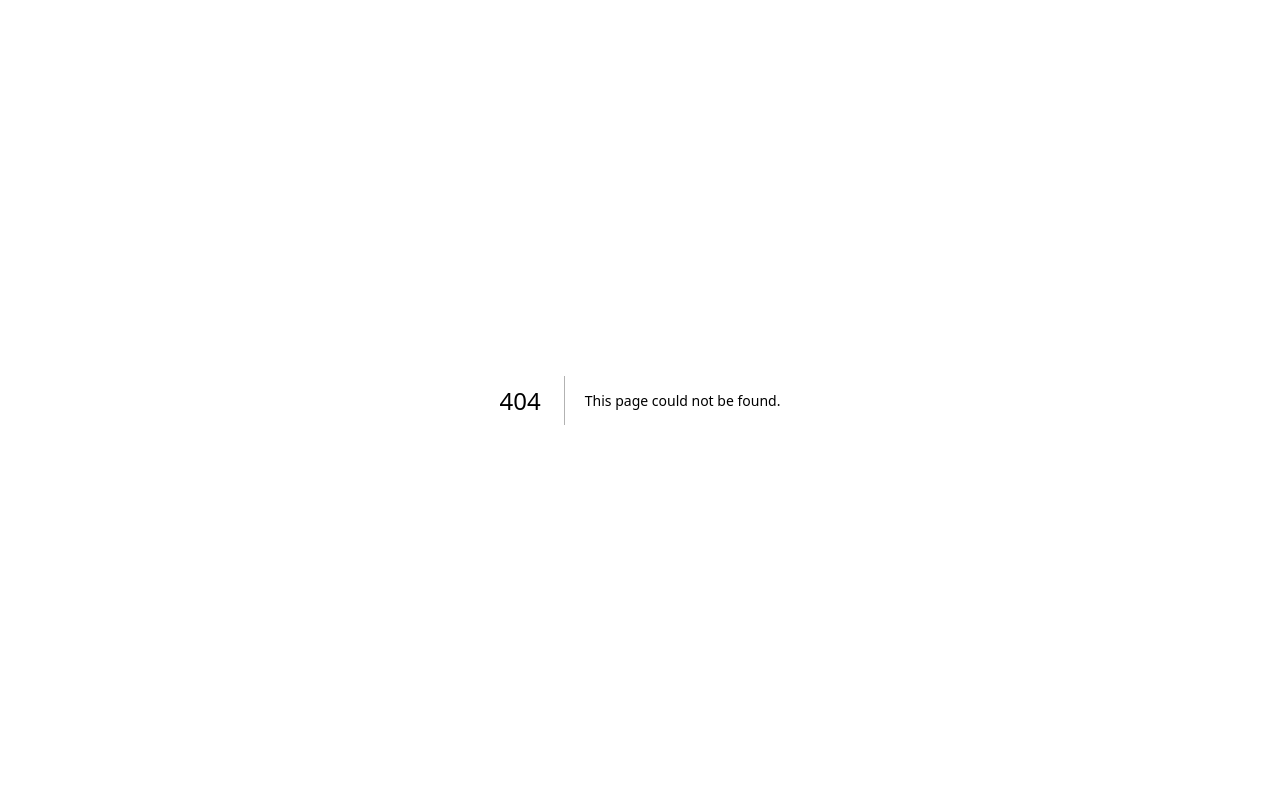
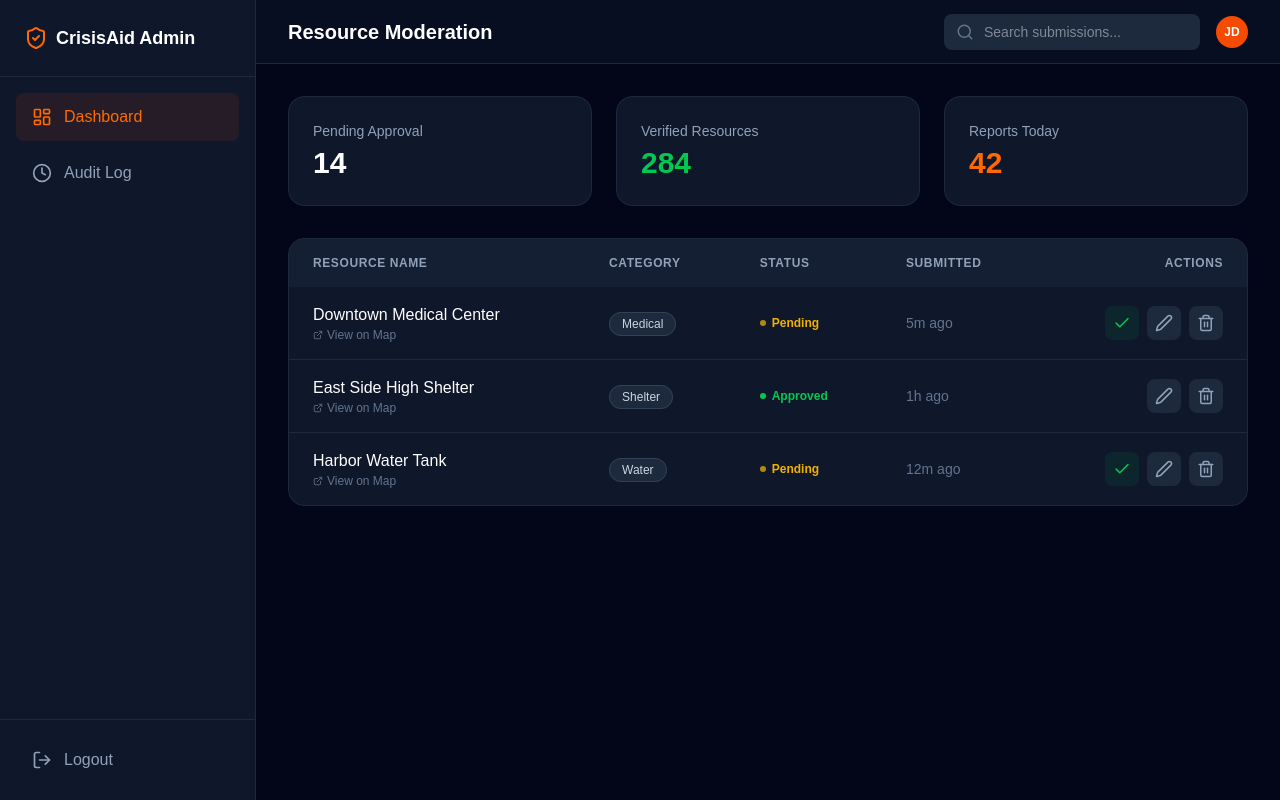
Before and after one commit to DIFoundation/CrisisAid, a Next.js app in the folder frontend/: page /admin in a window 1280 px wide. Before the commit this address had no page. Built offline with nearby package versions, Linux system fonts and the light colour scheme.

Commit message:
admin page

```diff
--- /dev/null
+++ b/frontend/src/app/admin/page.tsx
@@ -0,0 +1,138 @@
+'use client'
+import React, { useState } from 'react';
+import {
+  LayoutDashboard, Check, X, Edit2, Trash2,
+  ExternalLink, Search, LogOut, ShieldCheck, Clock
+} from 'lucide-react';
+import Link from 'next/link';
+
+export default function AdminDashboard() {
+  // Mock data for the MVP
+  const [resources, setResources] = useState([
+    { id: 1, name: "Downtown Medical Center", type: "Medical", status: "Pending", time: "5m ago" },
+    { id: 2, name: "East Side High Shelter", type: "Shelter", status: "Approved", time: "1h ago" },
+    { id: 3, name: "Harbor Water Tank", type: "Water", status: "Pending", time: "12m ago" },
+  ]);
+
+  return (
+    <div className="min-h-screen bg-slate-950 text-slate-200 flex">
+      {/* Sidebar - Desktop */}
+      <aside className="w-64 bg-slate-900 border-r border-slate-800 hidden md:flex flex-col">
+        <div className="p-6 border-b border-slate-800 flex items-center gap-2">
+          <ShieldCheck className="text-orange-500" />
+          <span className="font-bold text-lg text-white">CrisisAid Admin</span>
+        </div>
+        <nav className="flex-1 p-4 space-y-2">
+          <button className="w-full flex items-center gap-3 px-4 py-3 bg-orange-600/10 text-orange-500 rounded-lg font-medium">
+            <LayoutDashboard size={20} /> Dashboard
+          </button>
+          <button className="w-full flex items-center gap-3 px-4 py-3 text-slate-400 hover:bg-slate-800 rounded-lg transition">
+            <Clock size={20} /> Audit Log
+          </button>
+        </nav>
+        <div className="p-4 border-t border-slate-800">
+          <button className="w-full flex items-center gap-3 px-4 py-3 text-slate-400 hover:text-red-400 transition">
+            <LogOut size={20} /> Logout
+          </button>
+        </div>
+      </aside>
+
+      {/* Main Content */}
+      <main className="flex-1 flex flex-col">
+        {/* Top Header */}
+        <header className="h-16 border-b border-slate-800 bg-slate-900/50 flex items-center justify-between px-8">
+          <h2 className="text-xl font-semibold text-white">Resource Moderation</h2>
+          <div className="flex items-center gap-4">
+            <div className="relative">
+              <Search size={18} className="absolute left-3 top-1/2 -translate-y-1/2 text-slate-500" />
+              <input
+                type="text"
+                placeholder="Search submissions..."
+                className="bg-slate-800 border-none rounded-lg pl-10 pr-4 py-2 text-sm focus:ring-1 focus:ring-orange-500 w-64"
+              />
+            </div>
+            <div className="w-8 h-8 rounded-full bg-orange-600 flex items-center justify-center font-bold text-xs text-white">
+              JD
+            </div>
+          </div>
+        </header>
+
+        {/* Stats Row */}
+        <section className="p-8 grid grid-cols-1 md:grid-cols-3 gap-6">
+          <div className="bg-slate-900 p-6 rounded-2xl border border-slate-800">
+            <p className="text-slate-400 text-sm mb-1">Pending Approval</p>
+            <p className="text-3xl font-bold text-white">14</p>
+          </div>
+          <div className="bg-slate-900 p-6 rounded-2xl border border-slate-800">
+            <p className="text-slate-400 text-sm mb-1">Verified Resources</p>
+            <p className="text-3xl font-bold text-green-500">284</p>
+          </div>
+          <div className="bg-slate-900 p-6 rounded-2xl border border-slate-800">
+            <p className="text-slate-400 text-sm mb-1">Reports Today</p>
+            <p className="text-3xl font-bold text-orange-500">42</p>
+          </div>
+        </section>
+
+        {/* Table Section */}
+        <section className="px-8 pb-8">
+          <div className="bg-slate-900 border border-slate-800 rounded-2xl overflow-hidden">
+            <table className="w-full text-left">
+              <thead className="bg-slate-800/50 text-slate-400 text-xs uppercase tracking-wider">
+                <tr>
+                  <th className="px-6 py-4 font-semibold">Resource Name</th>
+                  <th className="px-6 py-4 font-semibold">Category</th>
+                  <th className="px-6 py-4 font-semibold">Status</th>
+                  <th className="px-6 py-4 font-semibold">Submitted</th>
+                  <th className="px-6 py-4 font-semibold text-right">Actions</th>
+                </tr>
+              </thead>
+              <tbody className="divide-y divide-slate-800">
+                {resources.map((res) => (
+                  <tr key={res.id} className="hover:bg-slate-800/30 transition group">
+                    <td className="px-6 py-4">
+                      <div className="font-medium text-white">{res.name}</div>
+                      <div className="text-xs text-slate-500 flex items-center gap-1">
+                        <ExternalLink size={10} /> View on Map
+                      </div>
+                    </td>
+                    <td className="px-6 py-4">
+                      <span className="px-3 py-1 bg-slate-800 rounded-full text-xs text-slate-300 border border-slate-700">
+                        {res.type}
+                      </span>
+                    </td>
+                    <td className="px-6 py-4">
+                      <span className={`flex items-center gap-1.5 text-xs font-bold ${
+                        res.status === 'Approved' ? 'text-green-500' : 'text-yellow-500'
+                      }`}>
+                        <div className={`w-1.5 h-1.5 rounded-full ${
+                          res.status === 'Approved' ? 'bg-green-500' : 'bg-yellow-500 animate-pulse'
+                        }`} />
+                        {res.status}
+                      </span>
+                    </td>
+                    <td className="px-6 py-4 text-sm text-slate-500">{res.time}</td>
+                    <td className="px-6 py-4 text-right">
+                      <div className="flex justify-end gap-2">
+                        {res.status === 'Pending' && (
+                          <button className="p-2 bg-green-600/10 text-green-500 hover:bg-green-600 hover:text-white rounded-lg transition" title="Approve">
+                            <Check size={18} />
+                          </button>
+                        )}
+                        <button className="p-2 bg-slate-800 text-slate-400 hover:text-white rounded-lg transition">
+                          <Edit2 size={18} />
+                        </button>
+                        <button className="p-2 bg-slate-800 text-slate-400 hover:text-red-500 rounded-lg transition">
+                          <Trash2 size={18} />
+                        </button>
+                      </div>
+                    </td>
+                  </tr>
+                ))}
+              </tbody>
+            </table>
+          </div>
+        </section>
+      </main>
+    </div>
+  );
+}
```
